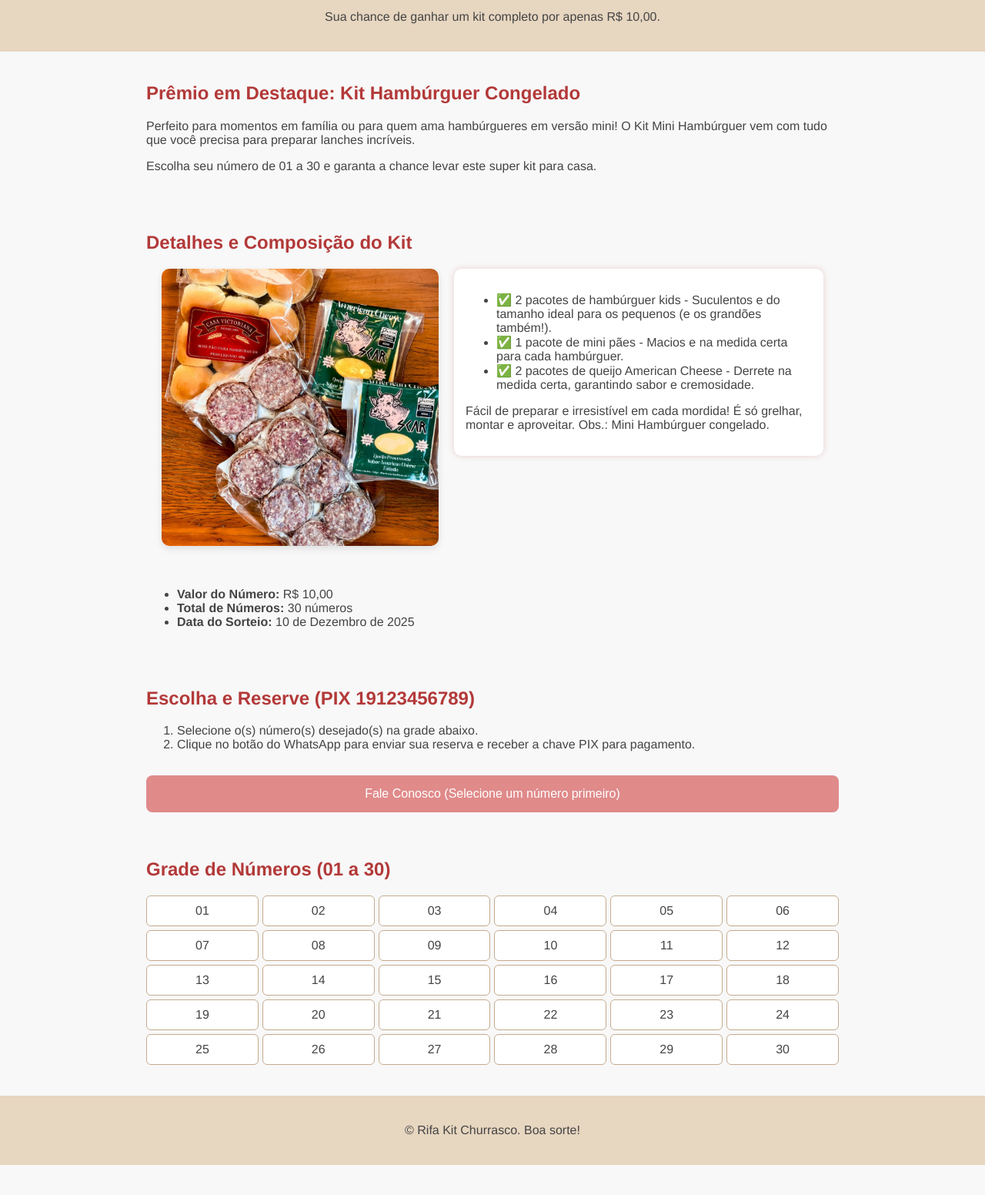
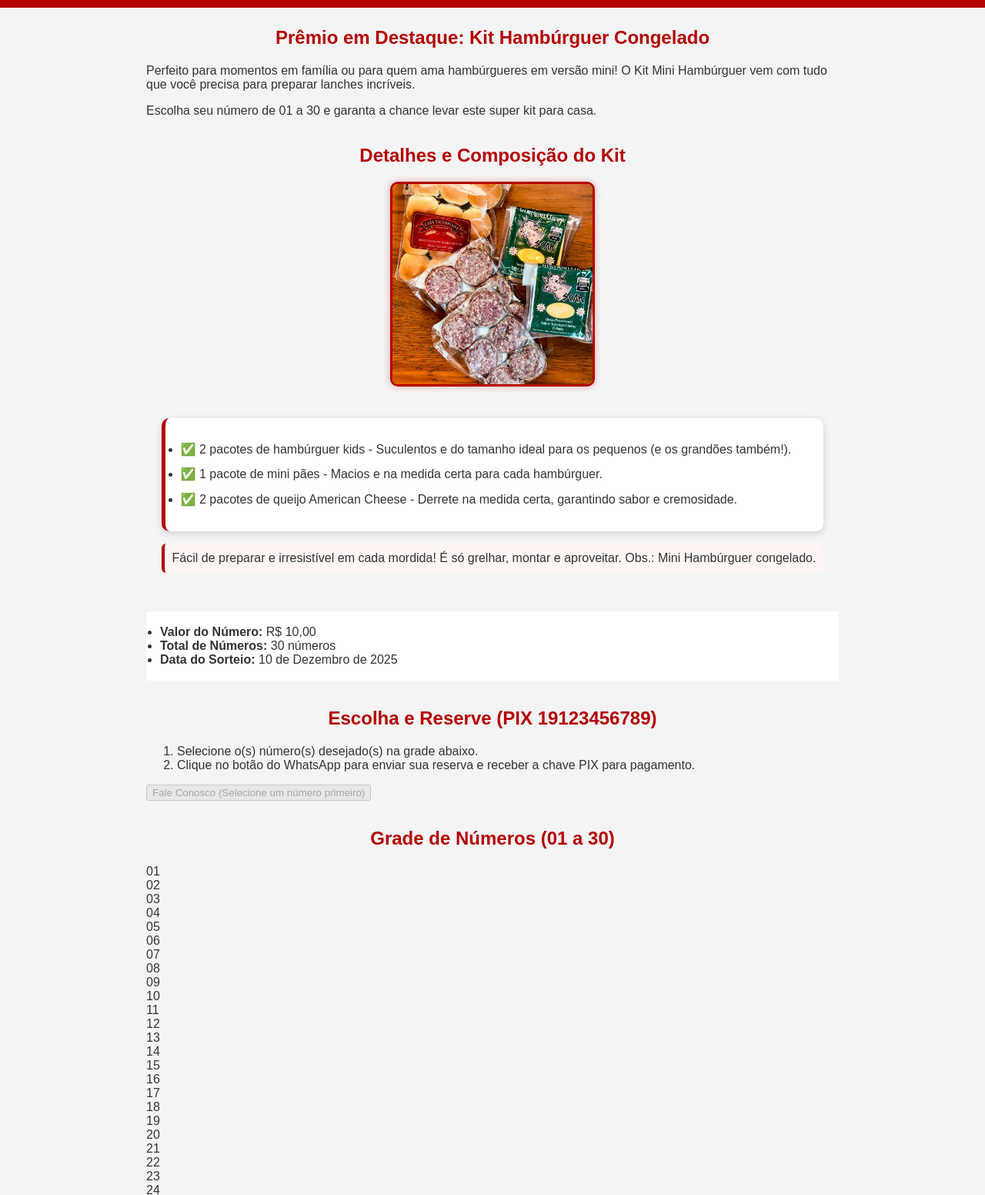
Before and after one commit to oimendes/rifa-kit-churrasco, a plain HTML site: page index.html in a window 1280 px wide. Shown: the part 122-1674 px from the top of the page at 77% size. Before the commit the page ends 1635 px from the top, so only its background shows below. Drawn offline with Linux system fonts and the light colour scheme; no server answers.

Commit message:
Update style.css

```diff
--- a/style.css
+++ b/style.css
@@ -1,219 +1,95 @@
-/* ======================================= */
-/* ESTILOS GERAIS */
-/* ======================================= */
+/* =============================== */
+/* ESTILO GERAL - TEMA CHURRASCO   */
+/* =============================== */
+
 body {
-    font-family: 'Helvetica Neue', Arial, sans-serif;
-    background: #F8F8F8;
+    font-family: 'Arial', sans-serif;
     margin: 0;
     padding: 0;
-    color: #444;
+    color: #333;
+    background: #f4f4f4;
 }
 
-header, footer {
+header {
     text-align: center;
-    padding: 20px;
-    background: #E7D6C0;
+    padding: 25px 10px;
+    background: #b40000; /* vermelho churrasco */
+    color: white;
 }
 
-h1, h2 {
-    color: #B33939;
-    font-weight: 700;
+header h1 {
+    margin: 0;
+    font-size: 26px;
+}
+
+header p {
+    margin: 5px 0;
+    font-size: 16px;
 }
 
 main {
     width: 90%;
     max-width: 900px;
-    margin: auto;
+    margin: 25px auto;
 }
 
+/* =============================== */
+/* SEÇÕES                         */
+/* =============================== */
+
 section {
-    padding: 20px 0;
+    margin-bottom: 35px;
 }
 
-/* A foto-principal antiga foi removida, se precisar de uma imagem centralizada acima do grid, você pode usar uma classe específica. */
-/* .foto-principal { ... } */
+h2 {
+    color: #b40000;
+    text-align: center;
+}
 
-/* ======================================= */
-/* LAYOUT DE DETALHES COM IMAGEM E TEXTO LADO A LADO */
-/* ======================================= */
+/* =============================== */
+/* PREMIAÇÃO E LAYOUT            */
+/* =============================== */
+
 .premios-detalhes-layout {
-    display: flex; /* Habilita o Flexbox */
-    flex-direction: column; /* Padrão: Imagem acima do texto em telas pequenas */
-    align-items: center; /* Centraliza verticalmente quando em coluna */
-    gap: 20px; /* Espaço entre a imagem e o texto */
-    margin: 20px 0;
+    display: flex;
+    gap: 25px;
+    justify-content: center;
+    align-items: center;
+    flex-wrap: wrap;
 }
 
 .foto-detalhes-layout {
-    max-width: 100%; /* Ajusta para não estourar o contêiner */
-    width: 350px; /* Largura da imagem, similar ao seu exemplo */
-    height: auto;
+    width: 260px;
     border-radius: 10px;
-    box-shadow: 0 4px 10px rgba(0, 0, 0, 0.1);
+    border: 3px solid #b40000;
+    box-shadow: 0 0 10px rgba(180, 0, 0, 0.3);
 }
 
-.premio {
+.premio ul {
     background: white;
-    padding: 15px;
+    padding: 20px;
     border-radius: 10px;
-    /* Ajustes para o layout lado a lado */
-    width: 100%; /* Ocupa 100% do espaço disponível no flex item */
-    max-width: 450px; /* Limita a largura do quadro de texto */
-    text-align: left;
-    box-shadow: 0 0 8px rgba(179, 57, 57, 0.2);
+    box-shadow: 0 3px 10px rgba(0,0,0,0.15);
+    border-left: 5px solid #b40000;
 }
 
-.qr-code {
-    width: 200px;
-    display: block;
-    margin: 20px auto;
+.premio li {
+    margin: 10px 0;
+    line-height: 1.4;
 }
 
-/* ======================================= */
-/* GRADE DE NÚMEROS */
-/* ======================================= */
-#grid-rifa {
-    display: grid;
-    grid-template-columns: repeat(6, 1fr);
-    gap: 5px;
-    margin: 20px auto;
+.nota-kit {
+    background: #fff5f5;
+    border-left: 4px solid #b40000;
+    padding: 10px;
+    margin-top: 15px;
+    border-radius: 6px;
 }
 
-#grid-rifa div {
-    padding: 10px 5px;
-    background: white;
-    text-align: center;
-    border-radius: 6px;
-    cursor: pointer;
-    border: 1px solid #C5AA8E;
-    transition: 0.2s;
-}
+/* =============================== */
+/* REGRAS                         */
+/* =============================== */
 
-/* ESTADOS DOS NÚMEROS */
-.numero-disponivel:hover {
-    background: #EFEFEF;
-}
-
-.numero-selecionado {
-    background: #FF9933;
-    color: white;
-}
-
-.numero-vendido, .numero-indisponivel {
-    background: #88cc88;
-    color: white;
-    cursor: not-allowed;
-}
-
-/* ======================================= */
-/* BOTÃO WHATSAPP (ENVIAR SELEÇÃO) */
-/* ======================================= */
-#btn-whatsapp {
-    margin-top: 15px;
-    width: 100%;
-    padding: 15px;
-    border: none;
-    background: #B33939;
-    color: white;
-    border-radius: 8px;
-    font-size: 16px;
-    cursor: pointer;
-}
-
-#btn-whatsapp:disabled {
-    background: #E08A8A;
-    cursor: not-allowed;
-}
-
-/* ======================================= */
-/* BOTÕES WHATSAPP DOS CONTATOS */
-/* ======================================= */
-.whatsapp-contatos {
-    text-align: center;
-    margin-top: 15px;
-}
-
-.whatsapp-btn {
-    display: inline-block;
-    margin: 8px 8px;
-    padding: 12px 18px;
-    background-color: #25D366;
-    color: white;
-    font-weight: bold;
-    border-radius: 10px;
-    text-decoration: none;
-    text-align: center;
-    width: 100%;
-    max-width: 260px;
-    font-size: 16px;
-    box-shadow: 0 3px 8px rgba(0,0,0,0.2);
-    transition: 0.2s ease-in-out;
-}
-
-.whatsapp-btn:hover {
-    background-color: #1ebe5c;
-    transform: scale(1.03);
-}
-
-/* ======================================= */
-/* RESPONSIVIDADE */
-/* ======================================= */
-@media (min-width: 769px) { /* A PARTIR DE TABLETS, ATIVA O LAYOUT LADO A LADO */
-    .premios-detalhes-layout {
-        flex-direction: row; /* Imagem e texto lado a lado */
-        justify-content: center; /* Centraliza horizontalmente */
-        align-items: flex-start; /* Alinha o topo dos elementos */
-    }
-
-    .foto-detalhes-layout {
-        width: 40%; /* Imagem ocupa 40% do espaço disponível */
-        max-width: 400px;
-    }
-
-    .premio {
-        width: 50%; /* Quadro de texto ocupa 50% do espaço disponível */
-        max-width: 450px;
-    }
-}
-
-@media (max-width: 768px) { /* Para telas de tablets e celulares */
-
-    main {
-        width: 95%;
-    }
-
-    #grid-rifa {
-        grid-template-columns: repeat(4, 1fr);
-        gap: 8px;
-    }
-
-    /* .premios-container e .premio já se ajustam com flex-direction: column e width: 100% no padrão */
-
-    .foto-detalhes-layout {
-        max-width: 280px; /* Reduz a imagem em telas menores */
-    }
-
-    .qr-code {
-        max-width: 250px;
-    }
-
-    #btn-whatsapp {
-        font-size: 14px;
-        padding: 12px;
-    }
-}
-
-@media (max-width: 480px) { /* Para telas de celular muito pequenas */
-    #grid-rifa {
-        grid-template-columns: repeat(3, 1fr);
-        gap: 6px;
-    }
-
-    .foto-detalhes-layout {
-        max-width: 220px; /* Mais redução para celular pequeno */
-    }
-
-    .qr-code {
-        max-width: 200px;
-    }
-}
+.regras-simples ul {
+    background: #fff;
+    padding: 18px;
```
